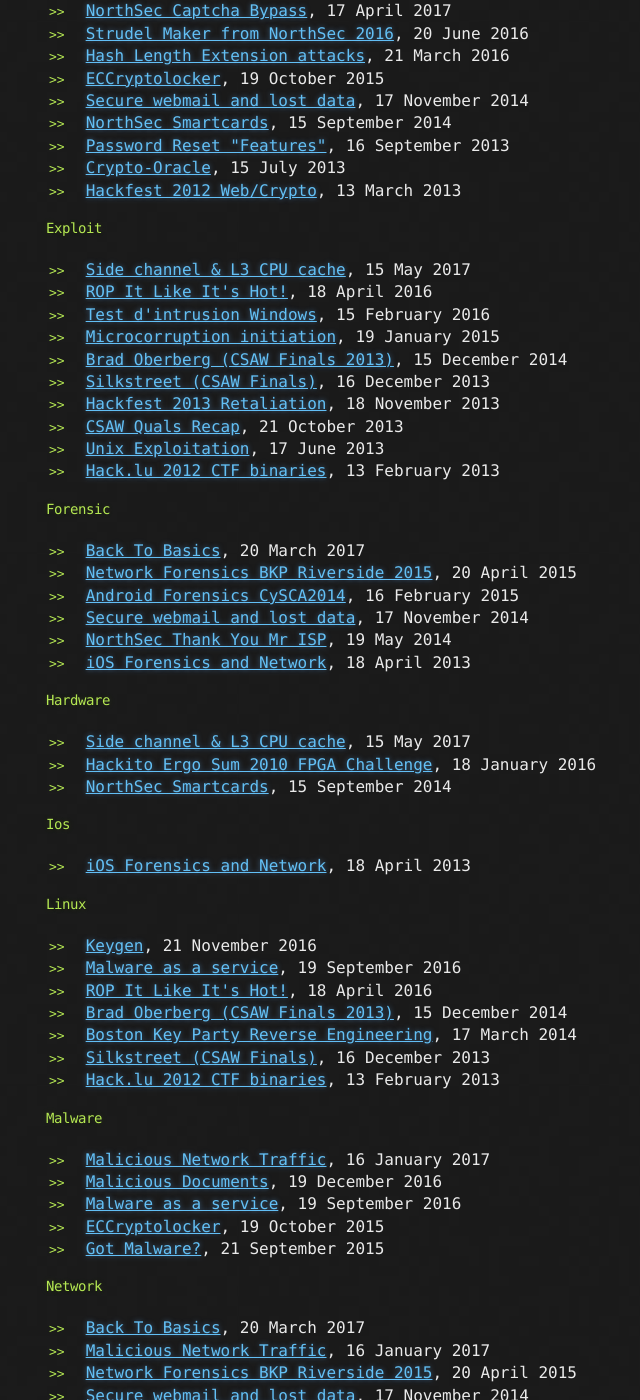
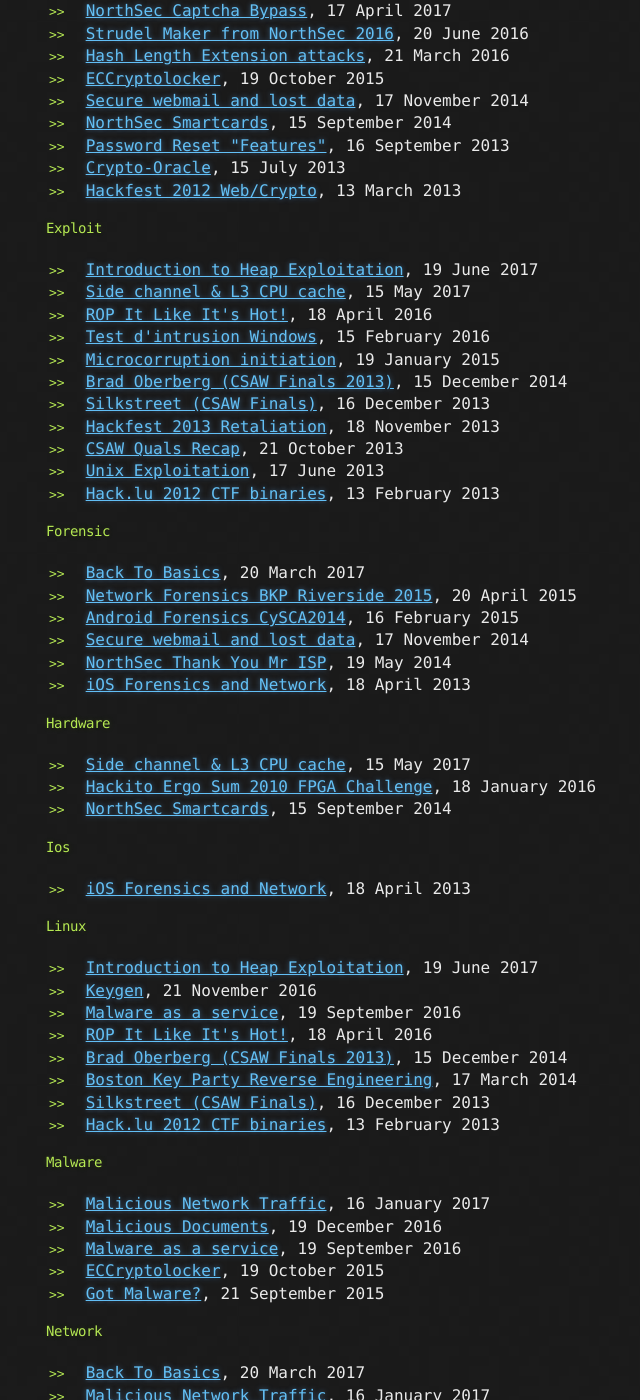
Before and after one commit to montrehack/montrehack.github.com, a Jekyll site: the page built from archives.md, in a window 1280 px wide and 1400 px high, scrolled down 2107 px. Shown: the whole window, without its empty margins (294-934 px from the left). Built offline with Jekyll 4.4.1, drawn with Linux system fonts in a browser that asks for light colours; comment, search, counter and statistics services are not loaded; some of the changed text lies outside the part shown.

Commit message:
Changed June archived post title, tag and fixme.

```diff
--- a/_posts/2017-06-19-heap-exploitation-intro.md
+++ b/_posts/2017-06-19-heap-exploitation-intro.md
@@ -1,6 +1,8 @@
 ---
 layout: default
-title: MontréHack
+title: Introduction to Heap Exploitation
+tags: exploit tutorial reverse-engineering linux
+status: FIXME
 ---
 
 [English version](#english)
```
